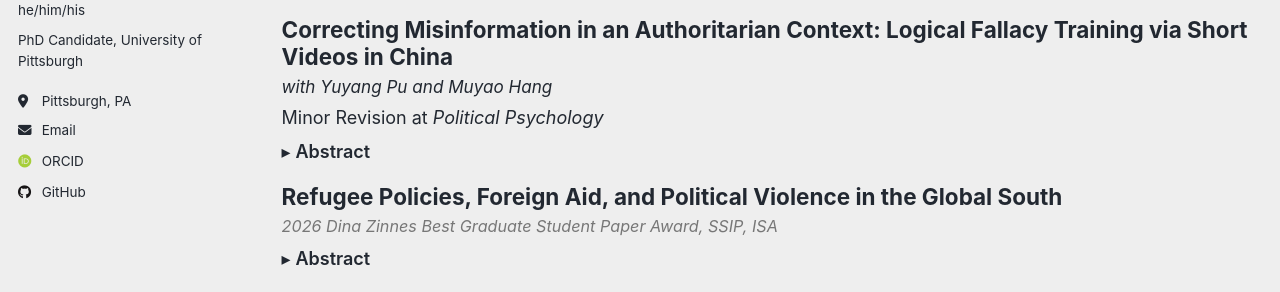
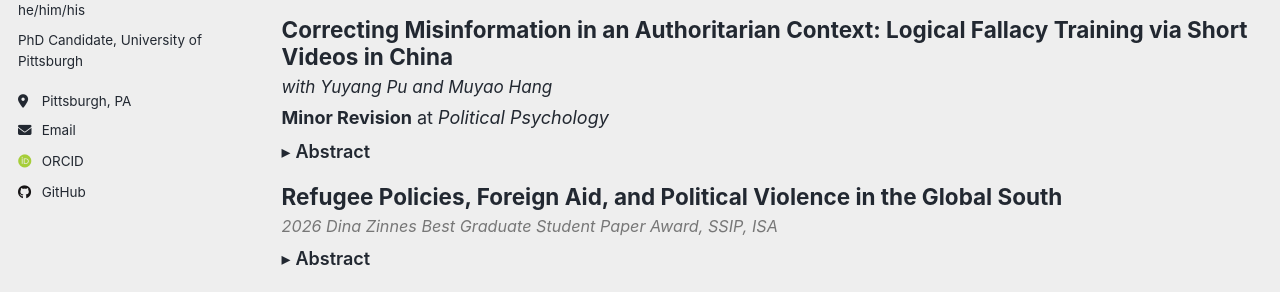
Before and after one commit to zhejun-qiu/zhejun-qiu.github.io, a Jekyll site: the page built from _pages/research.md, in a window 1280 px wide and 900 px high. Shown: the part 396-688 px from the top of the window. Built offline with Jekyll 4.4.1, drawn with Linux system fonts in a browser that asks for light colours; some web fonts are replaced; a script that is not in the unit is left out.

Commit message:
Update research.md

```diff
--- a/_pages/research.md
+++ b/_pages/research.md
@@ -166,12 +166,17 @@ author_profile: true
       -%}
     {%- endif -%}
 
-    {%- if status_txt contains "Political Psychology" -%}
-      {%- assign status_txt = status_txt
-        | replace: "Political Psychology",
-        "<em>Political Psychology</em>"
-      -%}
-    {%- endif -%}
+    {%- if status_txt contains "Minor Revision at Political Psychology" -%}
+  {%- assign status_txt = status_txt
+    | replace: "Minor Revision at Political Psychology",
+    "<strong>Minor Revision</strong> at <em>Political Psychology</em>"
+  -%}
+{%- elsif status_txt contains "Political Psychology" -%}
+  {%- assign status_txt = status_txt
+    | replace: "Political Psychology",
+    "<em>Political Psychology</em>"
+  -%}
+{%- endif -%}
 
     {%- if status_txt != "" -%}
       <p style="margin:.25rem 0 0;">
```
